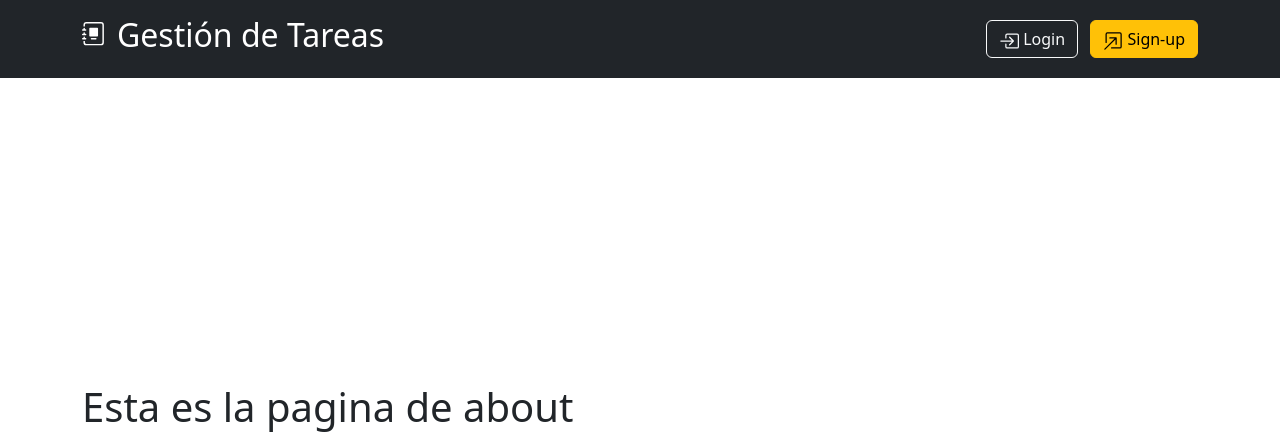
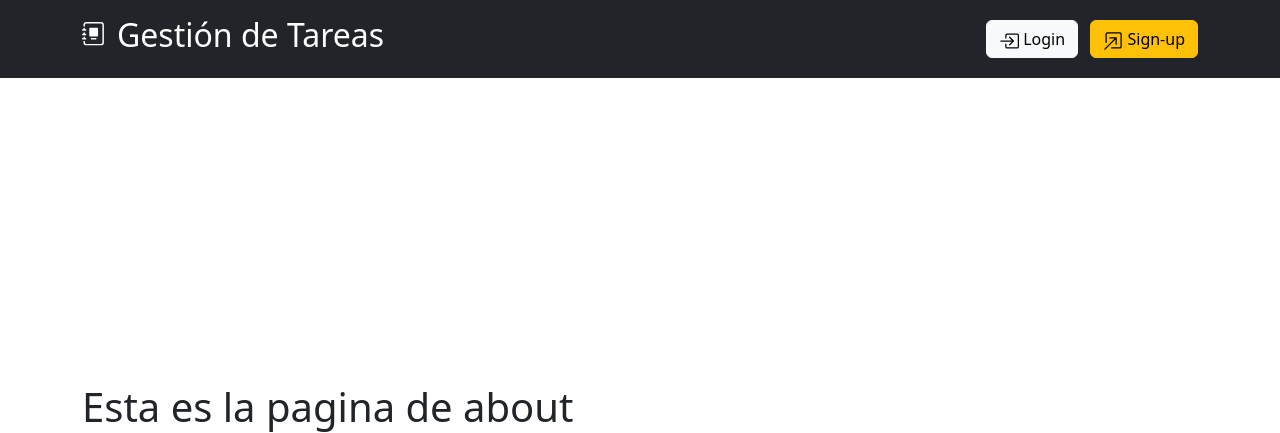
Before and after one commit to AlbertJQM/Web-ejemplo, a Flask app: page /about in a window 1280 px wide. Shown: the top 433 px of the page. Run offline with Flask 3, Linux system fonts and the light colour scheme; some libraries are stand-ins or nearby versions.

Commit message:
Fix: Cambio de color en el boton Login

```diff
--- a/templates/layout.html
+++ b/templates/layout.html
@@ -34,7 +34,7 @@
                                 Cerrar Sesión
                             </a>
                             {% else %}
-                            <a href="{{ url_for('login') }}" class="btn btn-outline-light me-2">
+                            <a href="{{ url_for('login') }}" class="btn btn-light me-2">
                                 <svg xmlns="http://www.w3.org/2000/svg" width="20" height="20" fill="currentColor" class="bi bi-box-arrow-in-right" viewBox="0 0 16 16">
                                     <path fill-rule="evenodd" d="M6 3.5a.5.5 0 0 1 .5-.5h8a.5.5 0 0 1 .5.5v9a.5.5 0 0 1-.5.5h-8a.5.5 0 0 1-.5-.5v-2a.5.5 0 0 0-1 0v2A1.5 1.5 0 0 0 6.5 14h8a1.5 1.5 0 0 0 1.5-1.5v-9A1.5 1.5 0 0 0 14.5 2h-8A1.5 1.5 0 0 0 5 3.5v2a.5.5 0 0 0 1 0z"/>
                                     <path fill-rule="evenodd" d="M11.854 8.354a.5.5 0 0 0 0-.708l-3-3a.5.5 0 1 0-.708.708L10.293 7.5H1.5a.5.5 0 0 0 0 1h8.793l-2.147 2.146a.5.5 0 0 0 .708.708z"/>
```
